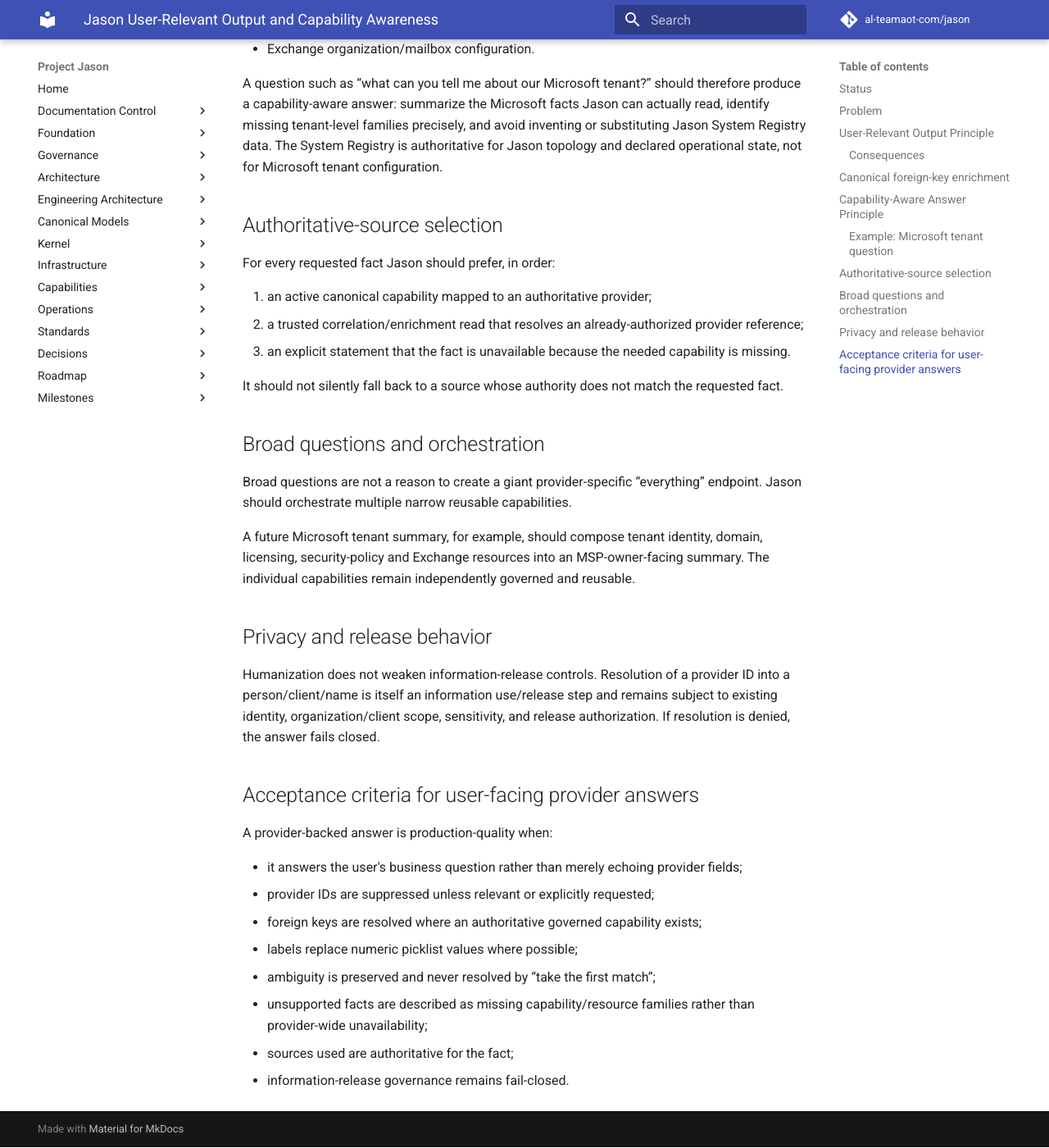
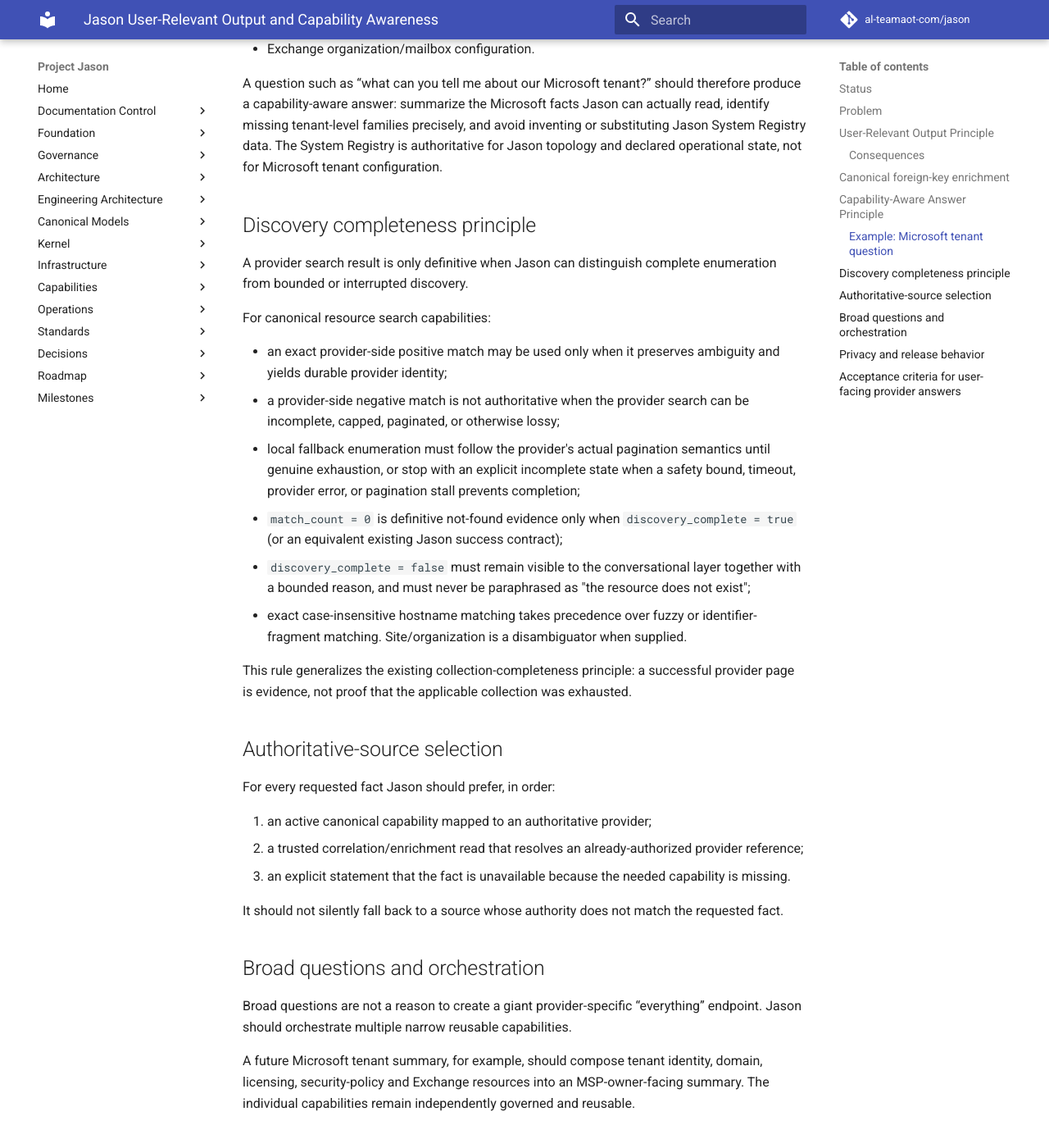
Before and after one commit to al-teamaot-com/jason, an MkDocs documentation site: the page built from docs/architecture/Jason-User-Relevant-Output-and-Capability-Awareness.md, in a window 1280 px wide and 1400 px high, scrolled down 2484 px. Shown: the whole window at 82% size. Built offline with MkDocs 1.6.1 and Material for MkDocs 9.7.7, drawn with Linux system fonts in a browser that asks for light colours; comment, search, counter and statistics services are not loaded.

Commit message:
Document resource discovery completeness contract

```diff
--- a/docs/architecture/Jason-User-Relevant-Output-and-Capability-Awareness.md
+++ b/docs/architecture/Jason-User-Relevant-Output-and-Capability-Awareness.md
@@ -65,6 +65,35 @@
 
 A question such as “what can you tell me about our Microsoft tenant?” should therefore produce a capability-aware answer: summarize the Microsoft facts Jason can actually read, identify missing tenant-level families precisely, and avoid inventing or substituting Jason System Registry data. The System Registry is authoritative for Jason topology and declared operational state, not for Microsoft tenant configuration.
 
+## Discovery completeness principle
+
+A provider search result is only definitive when Jason can distinguish complete
+enumeration from bounded or interrupted discovery.
+
+For canonical resource search capabilities:
+
+- an exact provider-side positive match may be used only when it preserves
+  ambiguity and yields durable provider identity;
+- a provider-side negative match is not authoritative when the provider search
+  can be incomplete, capped, paginated, or otherwise lossy;
+- local fallback enumeration must follow the provider's actual pagination
+  semantics until genuine exhaustion, or stop with an explicit incomplete
+  state when a safety bound, timeout, provider error, or pagination stall
+  prevents completion;
+- `match_count = 0` is definitive not-found evidence only when
+  `discovery_complete = true` (or an equivalent existing Jason success
+  contract);
+- `discovery_complete = false` must remain visible to the conversational layer
+  together with a bounded reason, and must never be paraphrased as "the
+  resource does not exist";
+- exact case-insensitive hostname matching takes precedence over fuzzy or
+  identifier-fragment matching. Site/organization is a disambiguator when
+  supplied.
+
+This rule generalizes the existing collection-completeness principle: a
+successful provider page is evidence, not proof that the applicable collection
+was exhausted.
+
 ## Authoritative-source selection
 
 For every requested fact Jason should prefer, in order:
```
